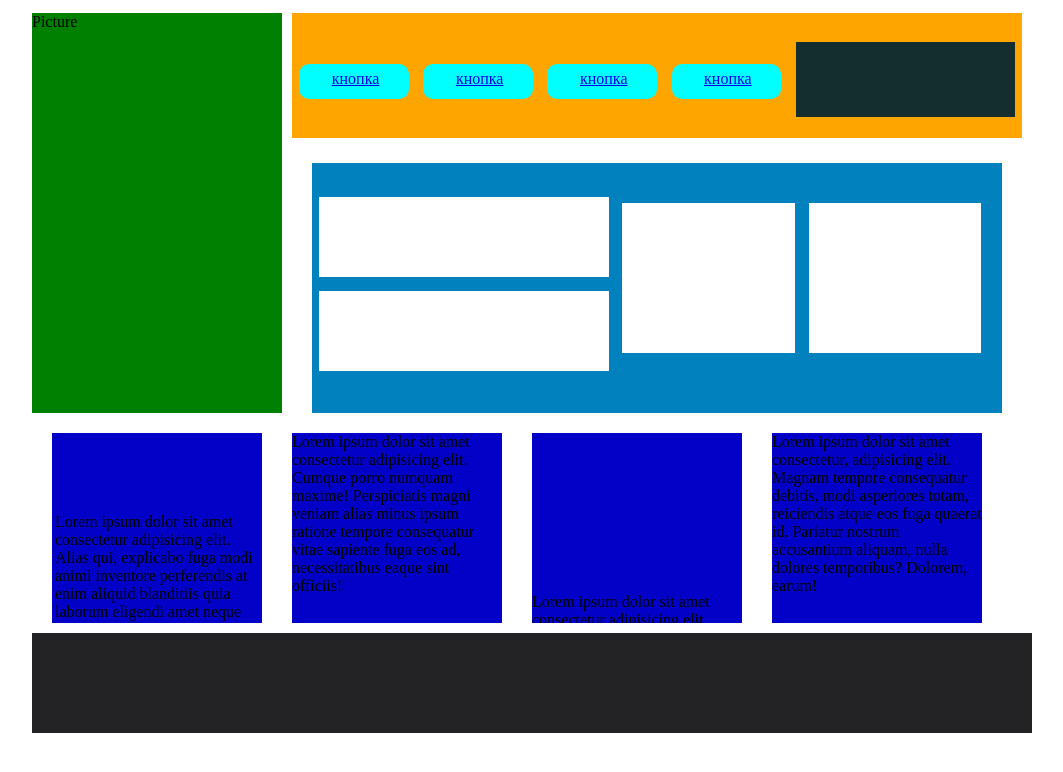
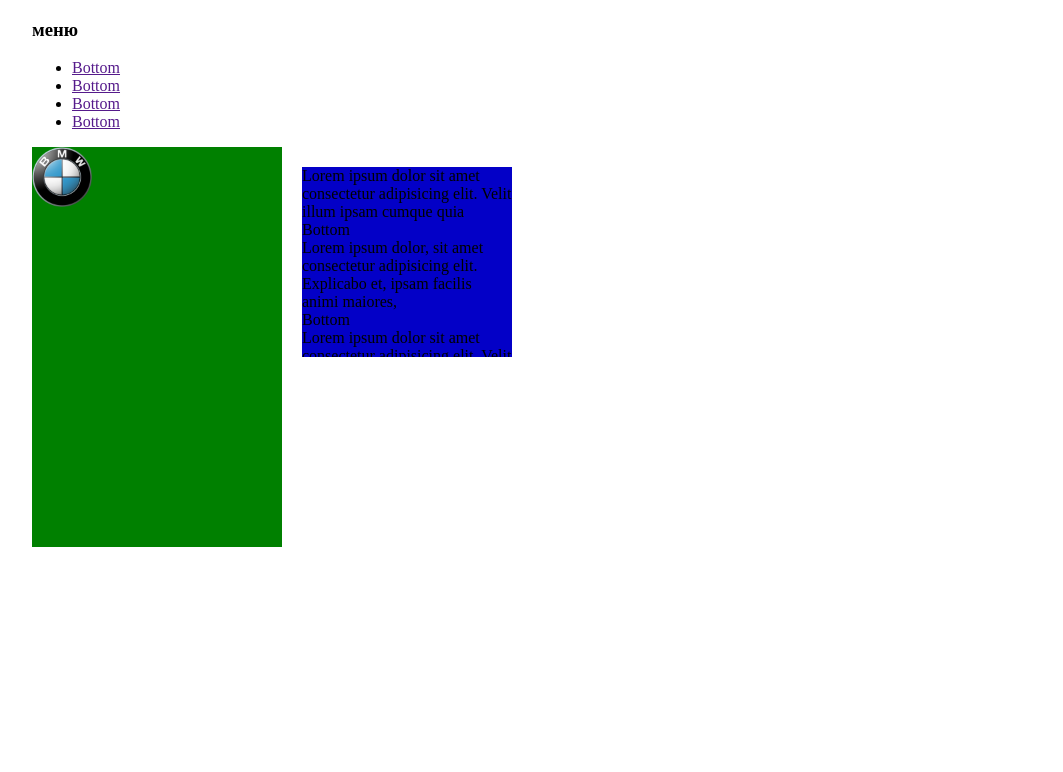
Before and after one commit to nikedp/hiltor, a plain HTML site: page index.html in a window 1280 px wide. Shown: the whole page, without its empty margins (96-1159 px from the left). Drawn offline with Linux system fonts and the light colour scheme; files that its build step writes are made by us from their sources.

Commit message:
Add files via upload

```diff
--- a/index.html
+++ b/index.html
@@ -4,34 +4,56 @@
     <meta charset="UTF-8">
     <meta http-equiv="X-UA-Compatible" content="IE=edge">
     <meta name="viewport" content="width=device-width, initial-scale=1.0">
-    <link rel="stylesheet" href="style.css">
-    <link rel="stylesheet" href="reserved.css">
-    <title>HomePage</title>
+    <link rel="stylesheet" href="css/style.css">
+    <link rel="stylesheet" href="css/responsive.css">
+    <title>Document</title>
 </head>
 <body>
-    <div class="logo">Picture</div>
-    <div class="menu">
-        <div class="buttom float"><p><a href="#">кнопка</a></div>
-        <div class="buttom float"><p><a href="#">кнопка</a></div>
-        <div class="buttom float"><p><a href="#">кнопка</a></div>
-        <div class="buttom float"><p><a href="#">кнопка</a></div>
-        <div class="img float"></div>
+    <header>
+        <div class="wrapped">
+            <h3>меню</h3>
+            <nav>
+                <ul>
+                    <li><a class="active" href="">Bottom</a></li>
+                    <li><a href="">Bottom</a></li>
+                    <li><a href="">Bottom</a></li>
+                    <li><a href="">Bottom</a></li>
+                </ul>
+
+            </nav>
+            <span class="logo"><img src="img/bmw_logo.png" alt="Logo BMW"
+                title="Logo BMW" width="60px" height="60px"></span>
+        </div>
+    </header>
+    <div class="main">
+        <div class="back-main">
+
+            <div class="black"></div>
+            <div class="red"></div>
+            <div class="yellow"></div>
+                <div class="main-slide">
+                <div class="slide slide-text">Lorem ipsum dolor sit amet consectetur adipisicing elit. Velit illum ipsam cumque quia
+                     <div class="slide-bottom "><span class="slide-bottom-text">Bottom</div></div>
+                <div class="slide slide-text">Lorem ipsum dolor, sit amet consectetur adipisicing
+                    elit. Explicabo et, ipsam facilis animi maiores,
+                    <div class="slide-bottom "><span class="slide-bottom-text">Bottom</div>
+                </div>
+                <div class="slide slide-text">Lorem ipsum dolor sit amet consectetur adipisicing elit. Velit illum ipsam cumque quia
+                    <div class="slide-bottom "><span class="slide-bottom-text">Bottom</div></div>
+               <div class="slide slide-text">Lorem ipsum dolor, sit amet consectetur adipisicing
+                   elit. Explicabo et, ipsam facilis animi maiores,
+                   <div class="slide-bottom "><span class="slide-bottom-text">Bottom</div>
+               </div>
+            </div>
+        </div>
+        <div class="back-main-2"></div>
+        <footer>
+            <p class="footer-text">Контакты</p>
+            <p class="footer-text">тел: 0800 546 377 </p>
+            <p class="footer-text">Украина, Днепр, ул.Серова 5/41</p>
+            <p class="footer-text-2">createt by GrandStudio
+        </footer>
     </div>
-    <div class="info">
-
-        <div class="info-inside pad"></div>
-        <div class="info-inside float "></div>
-        <div class="info-inside-2 float"></div>
-        <div class="info-inside-2 float"></div>
-
-
-    </div>
-    <div class="main"><p class="textalign">Lorem ipsum dolor sit amet consectetur adipisicing elit. Alias qui, explicabo fuga modi animi inventore perferendis at enim aliquid blanditiis quia laborum eligendi amet neque quasi, accusamus, architecto sequi cum.</div>
-    <div class="main">Lorem ipsum dolor sit amet consectetur adipisicing elit. Cumque porro numquam maxime! Perspiciatis magni veniam alias minus ipsum ratione tempore consequatur vitae sapiente fuga eos ad, necessitatibus eaque sint officiis!</div>
-    <div class="main"><p class="textalign-2"></p>Lorem ipsum dolor sit amet consectetur adipisicing elit. Doloremque fuga ipsam facere inventore maiores. Ipsam voluptate enim aspernatur magni excepturi, quidem numquam quia! Ipsam enim voluptatem magnam facilis officia! Reiciendis.</div>
-    <div class="main">Lorem ipsum dolor sit amet consectetur, adipisicing elit. Magnam tempore consequatur debitis, modi asperiores totam, reiciendis atque eos fuga quaerat id. Pariatur nostrum accusantium aliquam, nulla dolores temporibus? Dolorem, earum!</div>
-    <div class="footer"></div>
-
 
 </body>
 </html>
```
Also changed, not shown: img/0011.jpg (added), img/0012.jpg (added), img/bmw_logo.png (added).
